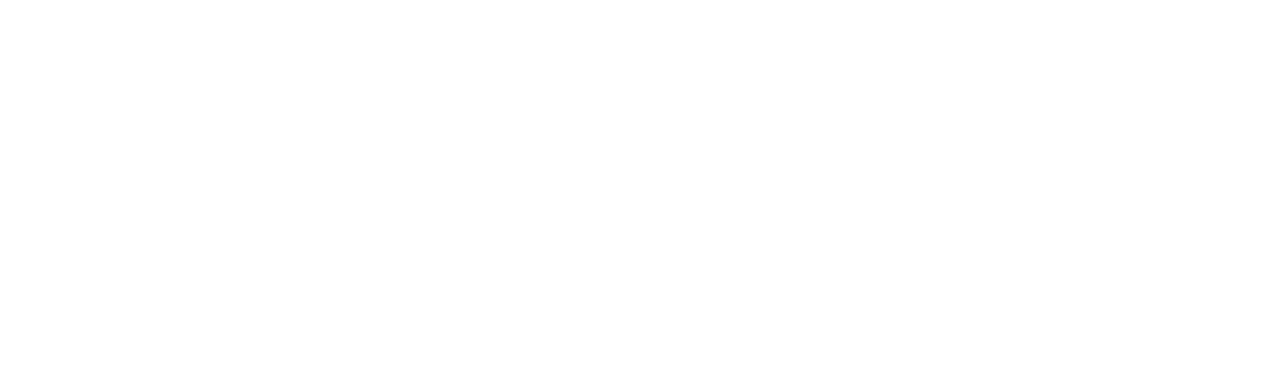
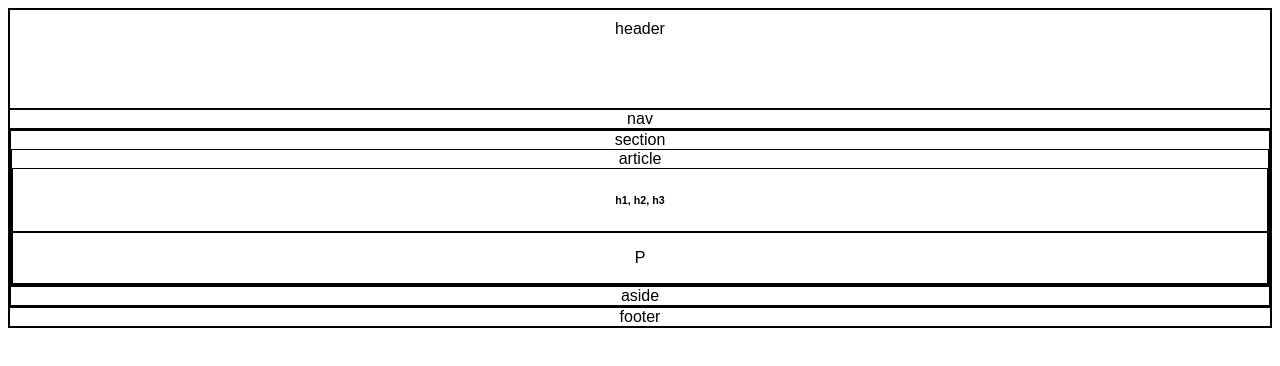
Before and after one commit to ravipjoshi/HW-Wireframe, a plain HTML site: page index.html in a window 1280 px wide. Drawn offline with Linux system fonts and the light colour scheme.

Commit message:
Edition of index.html and Style.css with structure creation in html and required settings in style without float

```diff
--- a/index.html
+++ b/index.html
@@ -4,9 +4,41 @@
     <meta charset="UTF-8">
     <meta name="viewport" content="width=device-width, initial-scale=1.0">
     <meta http-equiv="X-UA-Compatible" content="ie=edge">
+    <link rel="stylesheet" href="stylesheet/style.css">
     <title>Easier Homework Assignment</title>
 </head>
 <body>
-
+    <div class='container'>
+        <div class='headerCls'>
+            <header> header </header>
+        </div>
+        <div class='nav'>
+            nav
+        </div>
+        <div class='wrapper' >
+            <div class='section'>
+                    <section>
+                        section
+                    </section>
+            <div class='articleCls'>
+                    <article>
+                        article
+                        <div class='headerdiv'>
+                                <h6>h1, h2, h3</h6>
+                        </div>
+                        <div class='paragraph'>
+                                <p>P</p>
+                        </div>
+                    </article>
+                </div>
+            </div>
+            <div class='asideCls'>
+                  <aside>aside</aside>
+            </div>
+        </div>
+        <div class='footerCls'>
+            <footer>footer</footer>
+        </div>
+    </div>
 </body>
 </html>
--- a/stylesheet/style.css
+++ b/stylesheet/style.css
@@ -0,0 +1,63 @@
+*,*::after,
+*::before{
+    box-sizing: border-box;
+}
+
+.container{
+    text-align: center;
+    width :'70%';
+    margin-top: '50px';
+    border : 1px solid black ;
+    width: '960px';
+    font-family: 'Arial', 'Helvetica Neue', Helvetica, sans-serif;
+    font-size: '18px';
+    color: '#777';
+    background-color: '#777';
+
+  }
+
+.headerCls{
+
+    background-color : '#ebebeb';
+    height: 100px;
+    padding: 10px;
+    border: 1px solid black ;
+}
+
+.nav{
+    height: '100px';
+    background-color : '#ebebeb';
+    border : 1px solid black ;
+}
+.wrapper{
+    height: '300px';
+    background-color : '#ebebeb';
+    border : 1px solid black ;
+}
+.section{
+    width: '495px';
+    background-color : '#ebebeb';
+    border : 1px solid black ;
+}
+.articleCls{
+
+    color : '#ebebeb';
+    background-color : '#777';
+    border : 1px solid black ;
+}
+.headerdiv{
+
+    border : 1px solid black ;
+}
+.paragraph{
+
+    border : 1px solid black ;
+}
+.asideCls{
+
+    border : 1px solid black ;
+}
+.footerCls{
+    height: '100px';
+    border : 1px solid black ;
+}
```
